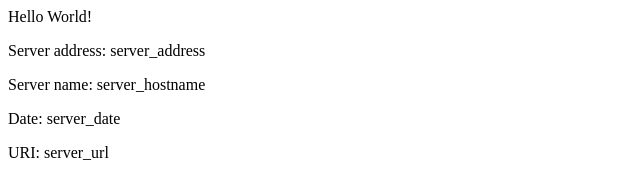
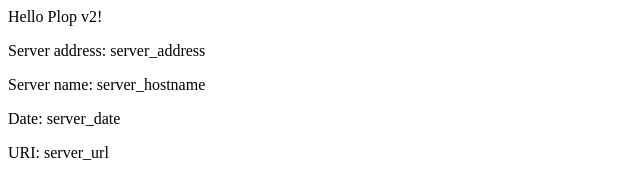
Before and after one commit to shawlees/eks-example, a plain HTML site: page src/index.html in a window 1280 px wide. Shown: the full height of the page, 0-640 px from the left. Drawn offline with Linux system fonts and the light colour scheme.

Commit message:
v2 Updating home page

```diff
--- a/src/index.html
+++ b/src/index.html
@@ -1,8 +1,8 @@
 <head>
-<title>Hello World</title>
+<title>Hello World v2</title>
 </head>
 <div class="info">
-<h>Hello World!</h>
+<h>Hello Plop v2!</h>
 <p><span>Server&nbsp;address:</span> <span>server_address</span></p>
 <p><span>Server&nbsp;name:</span> <span>server_hostname</span></p>
 <p class="smaller"><span>Date:</span> <span>server_date</span></p>
```
